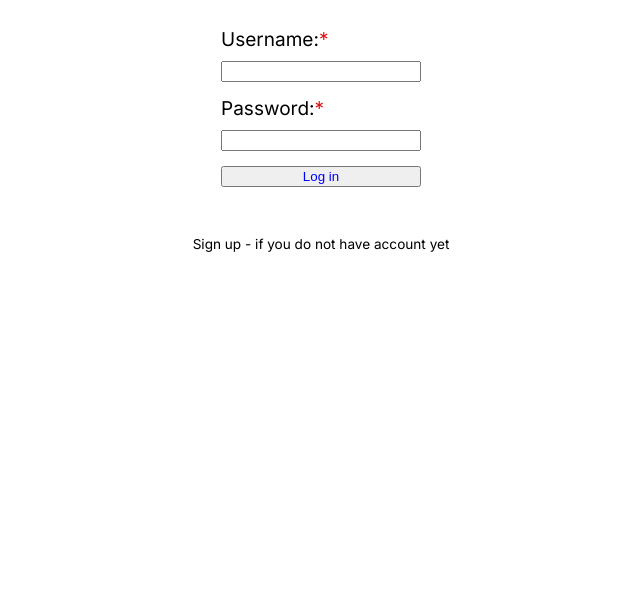
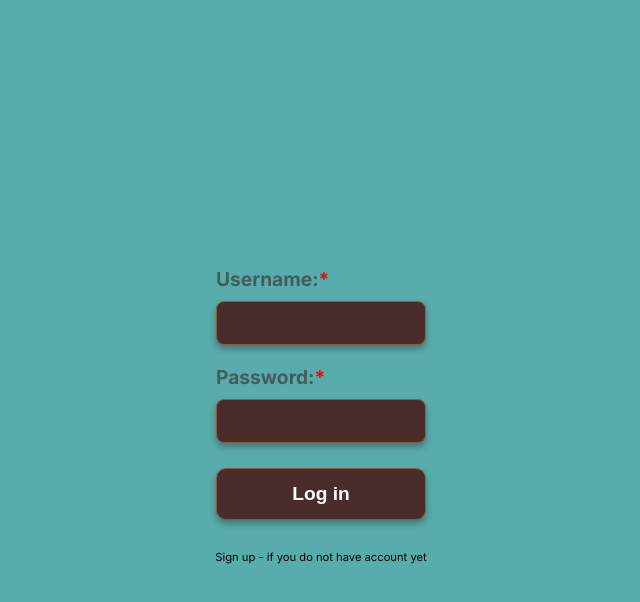
Before and after one commit to sklos06/casino, a Next.js app: page /signup in a window 1280 px wide. Shown: the top 602 px of the page, without its empty margins (319-959 px from the left). Built offline with nearby package versions, Linux system fonts and the light colour scheme.

Commit message:
login page has now styling

```diff
--- a/app/globals.css
+++ b/app/globals.css
@@ -78,7 +78,11 @@
 /*  padding: 0;*/
 /*  margin: 0;*/
 /*}*/
-
+* {
+  margin: 0;
+  padding: 0;
+  box-sizing: border-box;
+}
 html,
 body {
   max-width: 100vw;
--- a/app/signup/form.module.css
+++ b/app/signup/form.module.css
@@ -2,36 +2,115 @@
     display: flex;
     flex-direction: column;
     align-items: center;
-    font-size: 1.7rem;
+    justify-content: center;
+    background-color: rgba(0, 128, 128, 0.65);
+    width: 100vw;
+    height: 100vh;
 }
 
 .form{
-    width: 200px;
+    width: 250px;
     padding: 20px;
     display: flex;
     flex-direction: column;
     align-items: center;
+
 }
 .formGroup{
     display: flex;
     flex-direction: column;
     width:100%;
-    margin-bottom: 15px;
+    margin: 10px 0px;
 }
 
 .formGroup label{
-    font-size: 0.7em;
+    font-size: 1.2rem;
+    font-weight: bold;
+    color: rgba(58, 58, 60, 0.7);
     margin-bottom: 10px;
 }
 
-.form span{
-    color: #dc1313;
+.required {
+    position: relative;
+    cursor: pointer;
+    color: rgba(220, 19, 19);
 }
 
-.formGroup input[type="button"]{
-    color: blue;
+.required::after {
+    content: 'Required field';
+    position: absolute;
+    bottom: 100%;
+    left: 50%;
+    transform: translateX(-50%);
+    background-color: rgba(0, 0, 0, 0.50);
+    color: #fff;
+    padding: 5px 10px;
+    border-radius: 5px;
+    white-space: nowrap;
+    opacity: 0;
+    visibility: hidden;
+    transition: opacity 0.3s ease, visibility 0.3s ease;
+    font-size: 0.5rem;
+    font-weight: 400;
+    z-index: 10;
 }
 
+.required:hover::after {
+    opacity: 1;
+    visibility: visible;
+}
+
+.btn {
+    margin-top: 5px;
+    padding: 14px 28px;
+    font-size: 1.2rem;
+    font-weight: 700;
+    color: #fff;
+    background-color: #4A2C2A;
+    border: 1px solid #8B5E3C;
+    border-radius: 10px;
+    text-align: center;
+    text-decoration: none;
+    transition: background-color 0.3s ease, transform 0.3s ease;
+    cursor: pointer;
+    box-shadow: 0 4px 6px rgba(0, 0, 0, 0.3);
+}
+
+.btn:hover {
+    background-color: #3A2321;
+    transform: translateY(-2px);
+}
+
+.btn:active {
+    background-color: #2C1A18;
+    transform: translateY(0);
+}
+
+.btn:focus {
+    outline: none;
+    box-shadow: 0 0 0 3px rgba(139, 94, 60, 0.5);
+}
+
+
+
 .signUp {
-    font-size: 0.5em;
+    font-size: 0.7rem;
 }
+
+.formGroup input[type="text"] {
+    padding: 12px 20px;
+    font-size: 1rem;
+    font-weight: 600;
+    color: #fff;
+    background-color: #4A2C2A;
+    border: 1px solid #8B5E3C;
+    border-radius: 8px;
+    box-shadow: 0 4px 6px rgba(0, 0, 0, 0.3);
+    transition: border-color 0.3s ease, box-shadow 0.3s ease;
+}
+
+.formGroup input[type="text"]:focus {
+    outline: none;
+    border-color: #8B5E3C;
+    box-shadow: 0 0 0 3px rgba(139, 94, 60, 0.5);
+}
--- a/app/signup/form.tsx
+++ b/app/signup/form.tsx
@@ -18,7 +18,7 @@ function Form() {
                     <input type="text" id="password"/>
                 </div>
                 <div className={styles.formGroup}>
-                    <input type="button" value="Log in"/>
+                    <input type="button" value="Log in" className={styles.btn}/>
                 </div>
             </form>
             <div className={styles.signUp}>
--- a/app/signup/page.tsx
+++ b/app/signup/page.tsx
@@ -2,7 +2,7 @@ import React from 'react';
 import Form from './form'
 function Page() {
     return (
-        <main><Form/></main>
+        <><Form/></>
     );
 }
 
```
